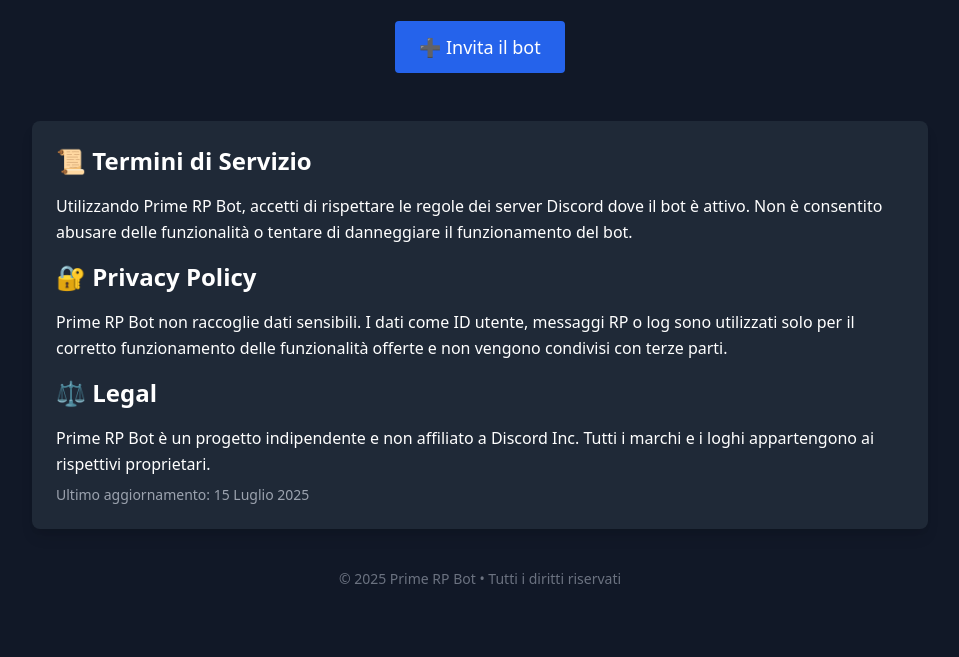
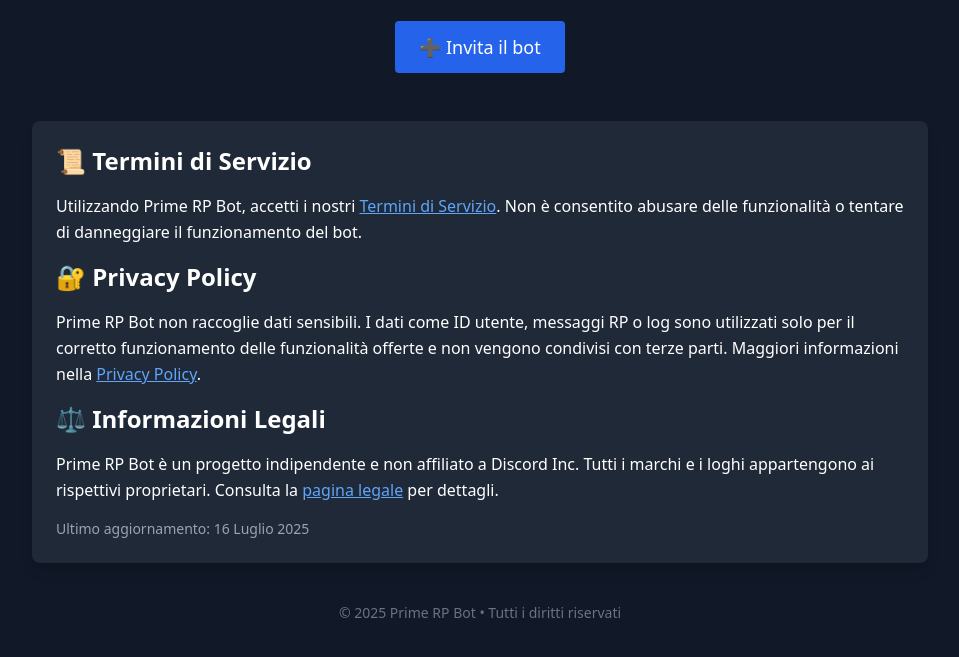
Before and after one commit to Saverj0/Prime-Rp-Bot, a plain HTML site: page index.html in a window 1280 px wide. Shown: the part 127-784 px from the top of the page, without its empty margins (160-1119 px from the left). Drawn offline with nearby package versions, Linux system fonts and the light colour scheme.

Commit message:
Update index.html

```diff
--- a/index.html
+++ b/index.html
@@ -1,9 +1,9 @@
 <!DOCTYPE html>
 <html lang="it">
 <head>
-  <meta charset="UTF-8">
+  <meta charset="UTF-8" />
   <title>Prime RP Bot</title>
-  <link href="https://cdn.jsdelivr.net/npm/tailwindcss@2.2.19/dist/tailwind.min.css" rel="stylesheet">
+  <link href="https://cdn.jsdelivr.net/npm/tailwindcss@2.2.19/dist/tailwind.min.css" rel="stylesheet" />
 </head>
 <body class="bg-gray-900 text-white text-center p-10 font-sans leading-relaxed">
 
@@ -16,9 +16,11 @@
   </a>
 
   <div class="max-w-4xl mx-auto mt-12 text-left bg-gray-800 p-6 rounded-lg shadow-lg">
+
     <h2 class="text-2xl font-bold mb-4">📜 Termini di Servizio</h2>
     <p class="mb-4">
-      Utilizzando Prime RP Bot, accetti di rispettare le regole dei server Discord dove il bot è attivo.
+      Utilizzando Prime RP Bot, accetti i nostri
+      <a href="tos.md" class="text-blue-400 underline hover:text-blue-300" target="_blank">Termini di Servizio</a>.
       Non è consentito abusare delle funzionalità o tentare di danneggiare il funzionamento del bot.
     </p>
 
@@ -26,15 +28,19 @@
     <p class="mb-4">
       Prime RP Bot non raccoglie dati sensibili. I dati come ID utente, messaggi RP o log sono utilizzati solo
       per il corretto funzionamento delle funzionalità offerte e non vengono condivisi con terze parti.
+      Maggiori informazioni nella
+      <a href="privacy.md" class="text-blue-400 underline hover:text-blue-300" target="_blank">Privacy Policy</a>.
     </p>
 
-    <h2 class="text-2xl font-bold mb-4">⚖️ Legal</h2>
+    <h2 class="text-2xl font-bold mb-4">⚖️ Informazioni Legali</h2>
     <p class="mb-2">
       Prime RP Bot è un progetto indipendente e non affiliato a Discord Inc.
       Tutti i marchi e i loghi appartengono ai rispettivi proprietari.
+      Consulta la
+      <a href="legal.md" class="text-blue-400 underline hover:text-blue-300" target="_blank">pagina legale</a> per dettagli.
     </p>
-    <p class="text-sm text-gray-400">
-      Ultimo aggiornamento: 15 Luglio 2025
+    <p class="text-sm text-gray-400 mt-4">
+      Ultimo aggiornamento: 16 Luglio 2025
     </p>
   </div>
 
```
